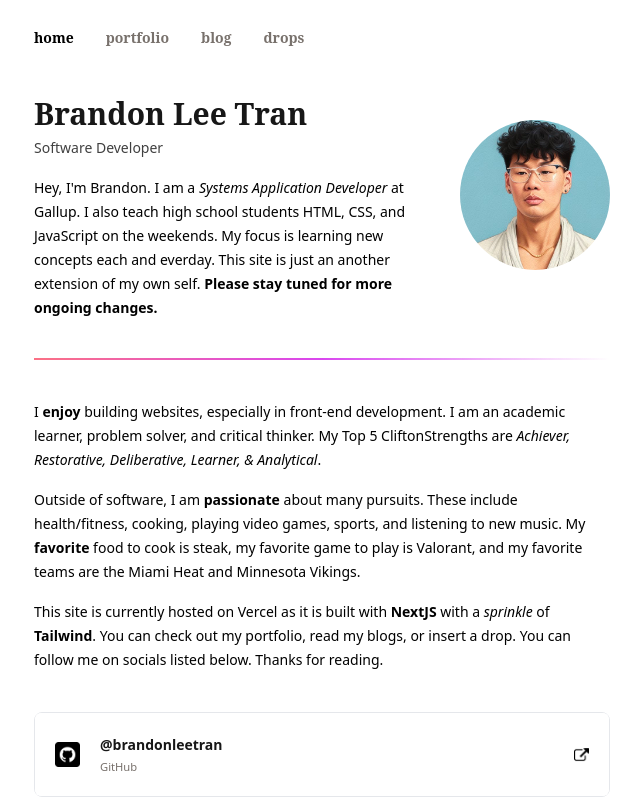
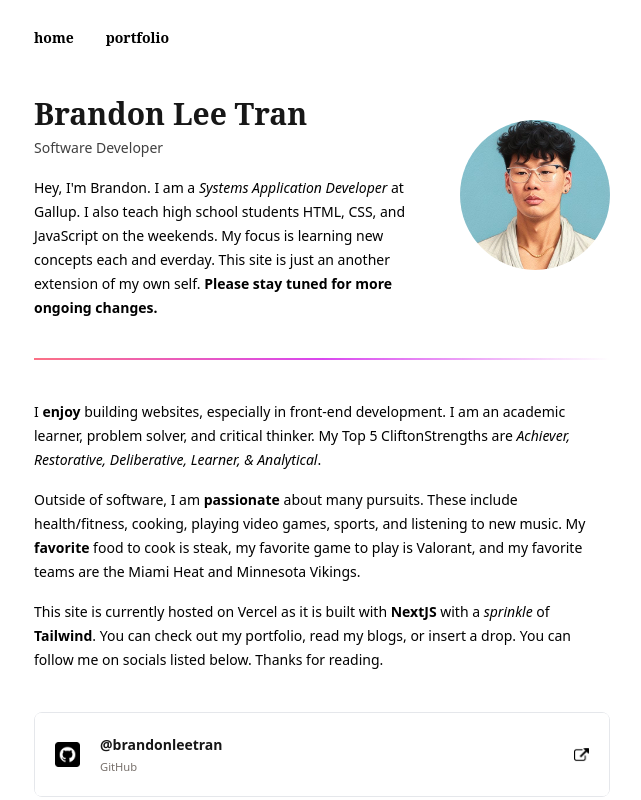
Before and after one commit to brandonleetran/brandonleetran, a Next.js app: page / in a window 1280 px wide. Shown: the whole page, without its empty margins (286-927 px from the left). Built offline with nearby package versions, Linux system fonts and the light colour scheme; a web font is replaced by a local one.

Commit message:
chore: testing

```diff
--- a/components/Navbar.tsx
+++ b/components/Navbar.tsx
@@ -1,7 +1,5 @@
-'use client'
-
-import NavBarLink from "./NavBarLink"
-
+import NavBarLink from './NavBarLink'
+import Link from 'next/link'
 const Navigation = () => {
 
   const links = [
@@ -17,11 +15,21 @@ const Navigation = () => {
       <div className="w-full m-auto max-w-2xl container flex flex-wrap items-center justify-end md:justify-center">
         <div className="w-full flex-grow flex items-center bg-transparent text-white z-20" id="nav-content">
           <ul className="text-sm font-normal flex flex-1 items-center text-left pl-1 md:pl-0">
-            {links.map((link) => (
+          {/* {links.map((link) => (
                 <li key={link.path}>
                   <NavBarLink navlink={link} />
                 </li>
-              ))}
+              ))} */}
+            <li>
+              <Link href='/' className="text-black lowercase font-bold hover:text-black bg-transparent inline-block py-2 px-4 no-underline rounded-md transition-bg duration-300">
+                Home
+              </Link>
+            </li>
+            <li>
+              <Link href='/portfolio' className="text-black lowercase font-bold hover:text-black bg-transparent inline-block py-2 px-4 no-underline rounded-md transition-bg duration-300">
+                Portfolio
+              </Link>
+            </li>
             </ul>
         </div>
       </div>
```
